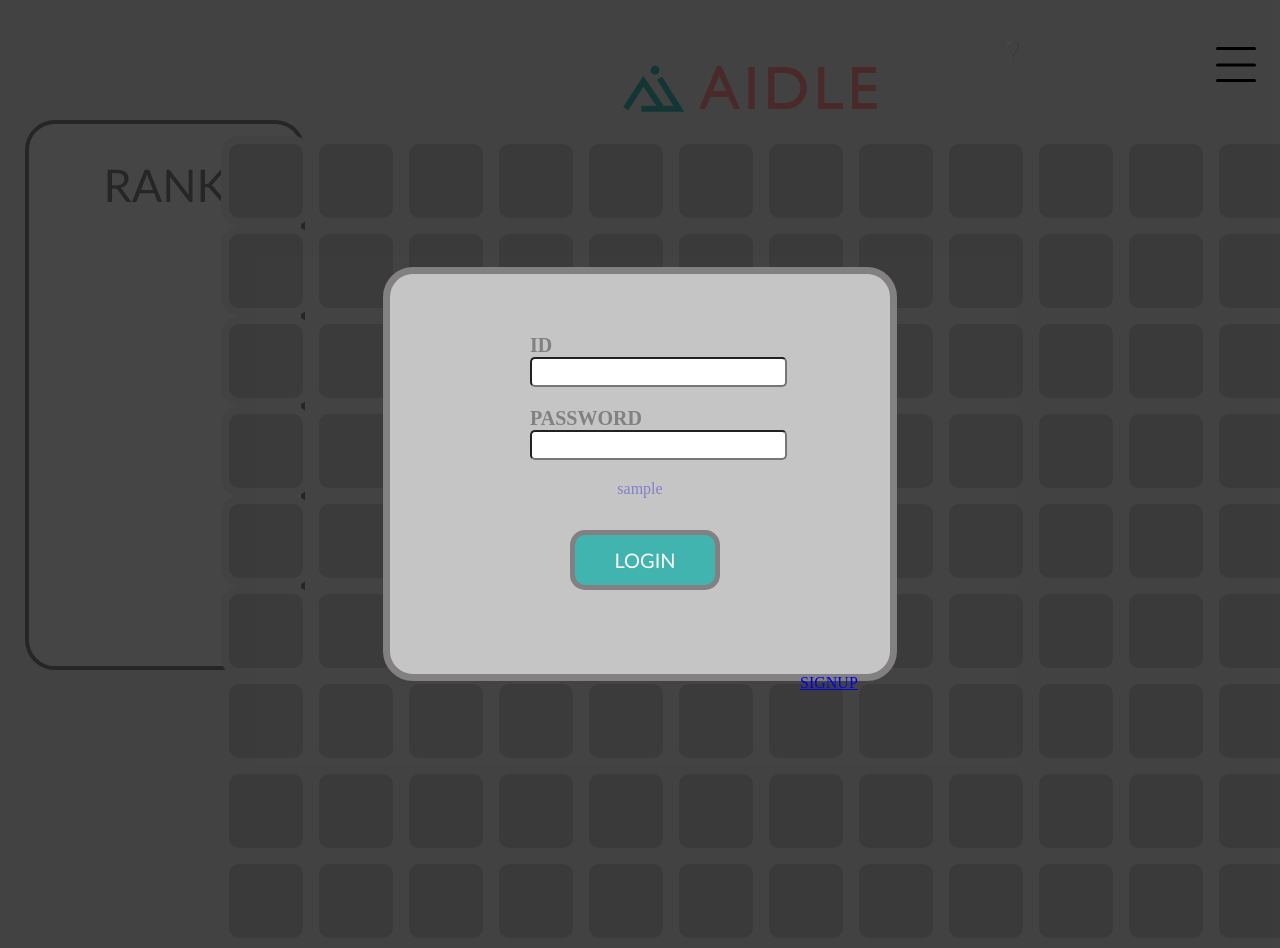
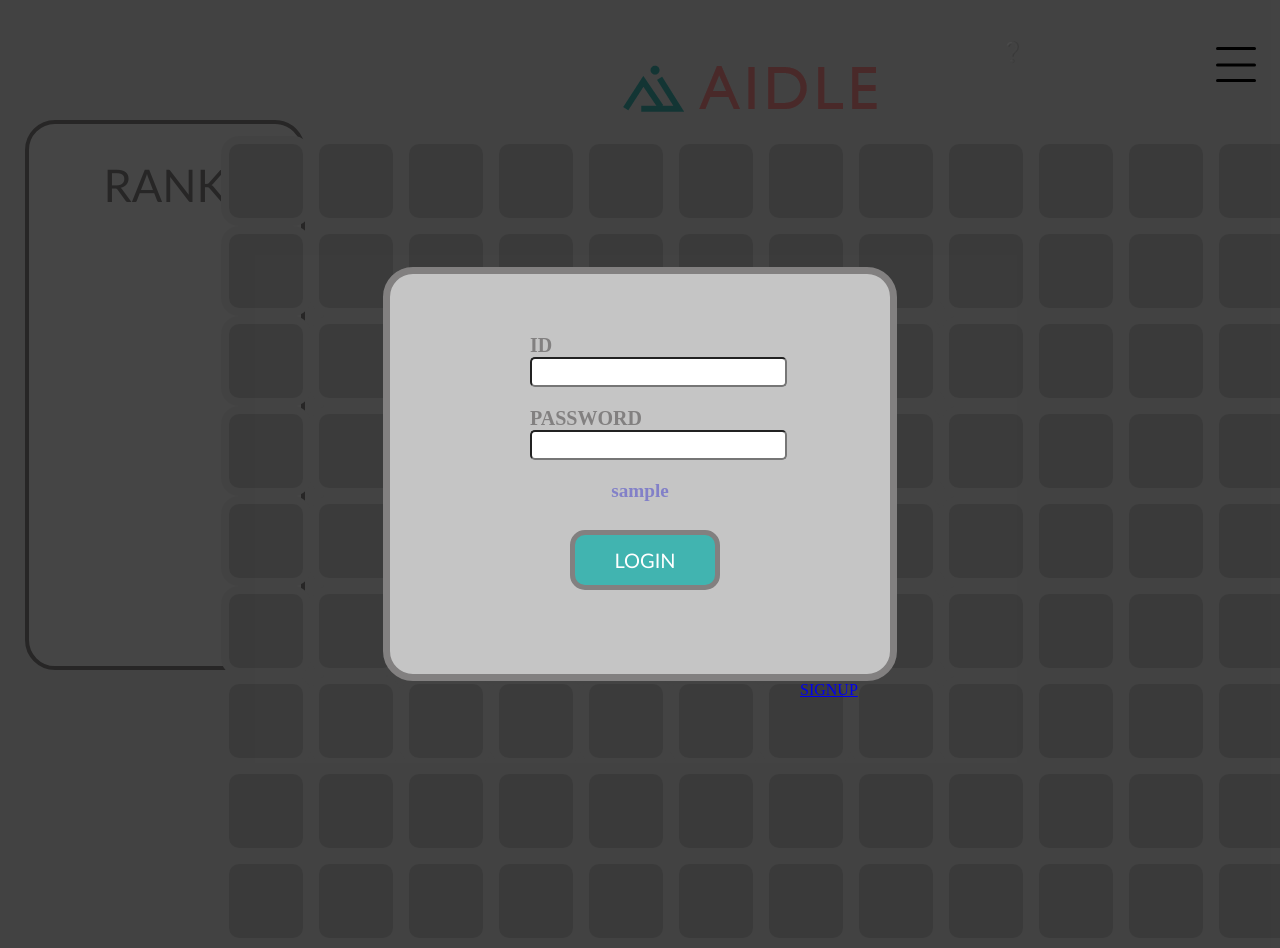
Before and after one commit to kt-min-proj/kt-wordle, a Django app: template templates/index/aidle_main.html in a window 1280 px wide. Run offline with Django 4.2, Linux system fonts and the light colour scheme; the template is opened without the code that fills it: most values are stand-ins (such as "Sample title", 1, 10 or a date in 2020).

Commit message:
Style Add weight and size

```diff
--- a/member/templates/member/login.html
+++ b/member/templates/member/login.html
@@ -2,6 +2,8 @@
 <style>
   #login_error {
     color: rgba(130, 128, 200, 50);
+    font-weight: bold;
+    font-size: 120%;
     margin-top: 8%;
     text-align: center;
   }
```
